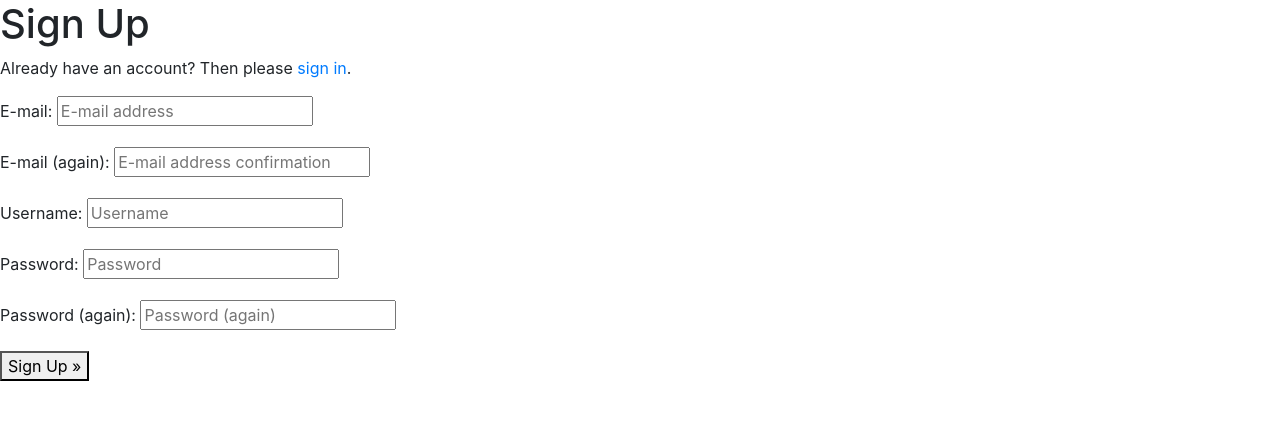
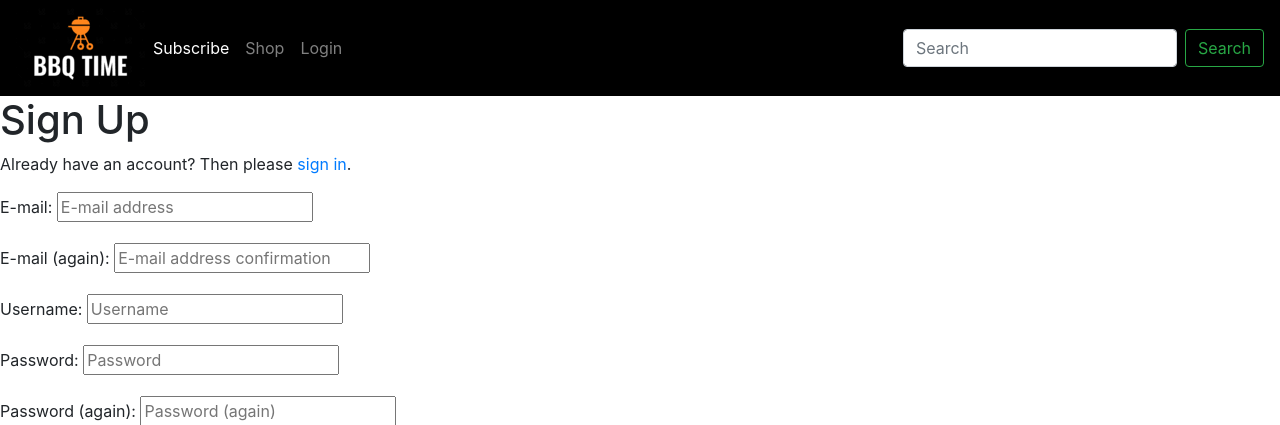
Before and after one commit to clawrence00/bbqtime, a Django app: page /accounts/signup/ in a window 1280 px wide. Shown: the top 425 px of the page. Run offline with Django 3.2, Linux system fonts and the light colour scheme; some libraries are stand-ins or nearby versions.

Commit message:
Connected media & static folder. Added logo & footer background & links

```diff
--- a/bbq_time/settings.py
+++ b/bbq_time/settings.py
@@ -147,6 +147,11 @@ USE_TZ = True
 # https://docs.djangoproject.com/en/3.2/howto/static-files/
 
 STATIC_URL = '/static/'
+STATICFILES_DIRS = (os.path.join(BASE_DIR, 'static'),)
+
+MEDIA_URL = '/media/'
+MEDIA_ROOT = os.path.join(BASE_DIR, 'media')
+
 
 # Default primary key field type
 # https://docs.djangoproject.com/en/3.2/ref/settings/#default-auto-field
--- a/bbq_time/urls.py
+++ b/bbq_time/urls.py
@@ -15,9 +15,11 @@ Including another URLconf
 """
 from django.contrib import admin
 from django.urls import path, include
+from django.conf import settings
+from django.conf.urls.static import static
 
 urlpatterns = [
     path('admin/', admin.site.urls),
     path('accounts/', include('allauth.urls')),
     path('', include('home.urls')),
-]
+] + static(settings.MEDIA_URL, document_root=settings.MEDIA_ROOT)
--- /dev/null
+++ b/static/css/base.css
@@ -0,0 +1,48 @@
+/* navbar */
+
+.container-fluid {
+    padding: 0px;
+}
+
+.bg-dark {
+    background-color: black !important;
+}
+
+/* footer */
+
+.page-footer {
+    background: url('/media/footer.jpg') no-repeat center center fixed;
+    color: white;
+    text-align: right;
+    padding: 20px;
+    font-size: 36px;
+}
+
+
+footer a:hover {
+    color: #fff;
+    background-color: #cc5500;
+    text-decoration: none;
+    border-radius: 50%;
+    width: 40px;
+    height: 40px;
+}
+
+footer .fa-brands {
+    color: #cc5500;
+    background-color: #fff;
+    text-decoration: none;
+    text-align: center;
+    font-size: 24px;
+    border-radius: 50%;
+    width: 40px;
+    height: 40px;
+    line-height: 1.65;
+    transition: color .15s ease-in-out, background-color .15s ease-in-out, border-color .15s ease-in-out;
+}
+
+footer a div {
+    font-size: 14px;
+    font-family: 'Gill Sans', 'Gill Sans MT', Calibri, 'Trebuchet MS', sans-serif;
+    font-weight: 400;
+}
--- a/templates/base.html
+++ b/templates/base.html
@@ -17,6 +17,7 @@
       integrity="sha384-xOolHFLEh07PJGoPkLv1IbcEPTNtaed2xpHsD9ESMhqIYd0nLMwNLD69Npy4HI+N"
       crossorigin="anonymous"
     />
+    <link rel="stylesheet" href="{% static 'css/base.css' %}" />
     {% endblock %} {% block extra_css %} {% endblock %} {% block corejs %}
     <script
       src="https://cdn.jsdelivr.net/npm/jquery@3.5.1/dist/jquery.min.js"
@@ -33,17 +34,80 @@
       integrity="sha384-+sLIOodYLS7CIrQpBjl+C7nPvqq+FbNUBDunl/OZv93DB7Ln/533i8e/mZXLi/P+"
       crossorigin="anonymous"
     ></script>
+    <script src="https://kit.fontawesome.com/36ab48d395.js" crossorigin="anonymous"></script>
     {% endblock %} {% block extra_js %} {% endblock %}
 
     <title>BBQ Time {% block extra_title %}{% endblock %}</title>
   </head>
 
   <body>
-    <header class="container-fluid fixed-top"></header>
+    <header class="container-fluid sticky-top">
+      <nav class="navbar navbar-expand-lg navbar-dark bg-dark">
+        <button
+          class="navbar-toggler"
+          type="button"
+          data-toggle="collapse"
+          data-target="#navbarTogglerDemo03"
+          aria-controls="navbarTogglerDemo03"
+          aria-expanded="false"
+          aria-label="Toggle navigation"
+        >
+          <span class="navbar-toggler-icon"></span>
+        </button>
+        <a class="nav-brand" href="{% url 'home' %}"
+          ><img src="../media/logo.png" alt="BBQ Time logo" class="img-fluid"
+        /></a>
+
+        <div class="collapse navbar-collapse" id="navbarTogglerDemo03">
+          <ul class="navbar-nav mr-auto mt-2 mt-lg-0">
+            <li class="nav-item active">
+              <a class="nav-link" href="#">Subscribe</a>
+            </li>
+            <li class="nav-item">
+              <a class="nav-link" href="#">Shop</a>
+            </li>
+            <li class="nav-item">
+              <a class="nav-link">Login</a>
+            </li>
+          </ul>
+          <form class="form-inline my-2 my-lg-0">
+            <input
+              class="form-control mr-sm-2"
+              type="search"
+              placeholder="Search"
+              aria-label="Search"
+            />
+            <button class="btn btn-outline-success my-2 my-sm-0" type="submit">
+              Search
+            </button>
+          </form>
+        </div>
+      </nav>
+    </header>
 
     {% if messages %}
     <div class="message-container"></div>
     {% endif %} {% block page_header %} {% endblock %} {% block content %}
-    {% endblock %} {% block postloadjs %} {% endblock %}
+    {%endblock %}
+
+    <footer>
+      <div class="container-fluid page-footer">
+        <div class="row">
+          <div class="col">BBQ TIME</div>
+          <div class="col">
+        <ul class="list-inline social-links">
+            <li class="list-inline-item">
+                <a target="_blank" href="https://www.facebook.com/" class="fa-brands fa-facebook">
+                </a>
+            </li>
+            <li class="list-inline-item">
+                <a target="_blank" href="https://www.instagram.com/" class="fa-brands fa-instagram">
+                </a>
+            </li>
+        </div>
+      </div>
+    </footer>
+
+    {% block postloadjs %} {% endblock %}
   </body>
 </html>
```
Also changed, not shown: home/templates/home/index.html (+10 -2 lines), media/logo.png (added), 1 other file.
